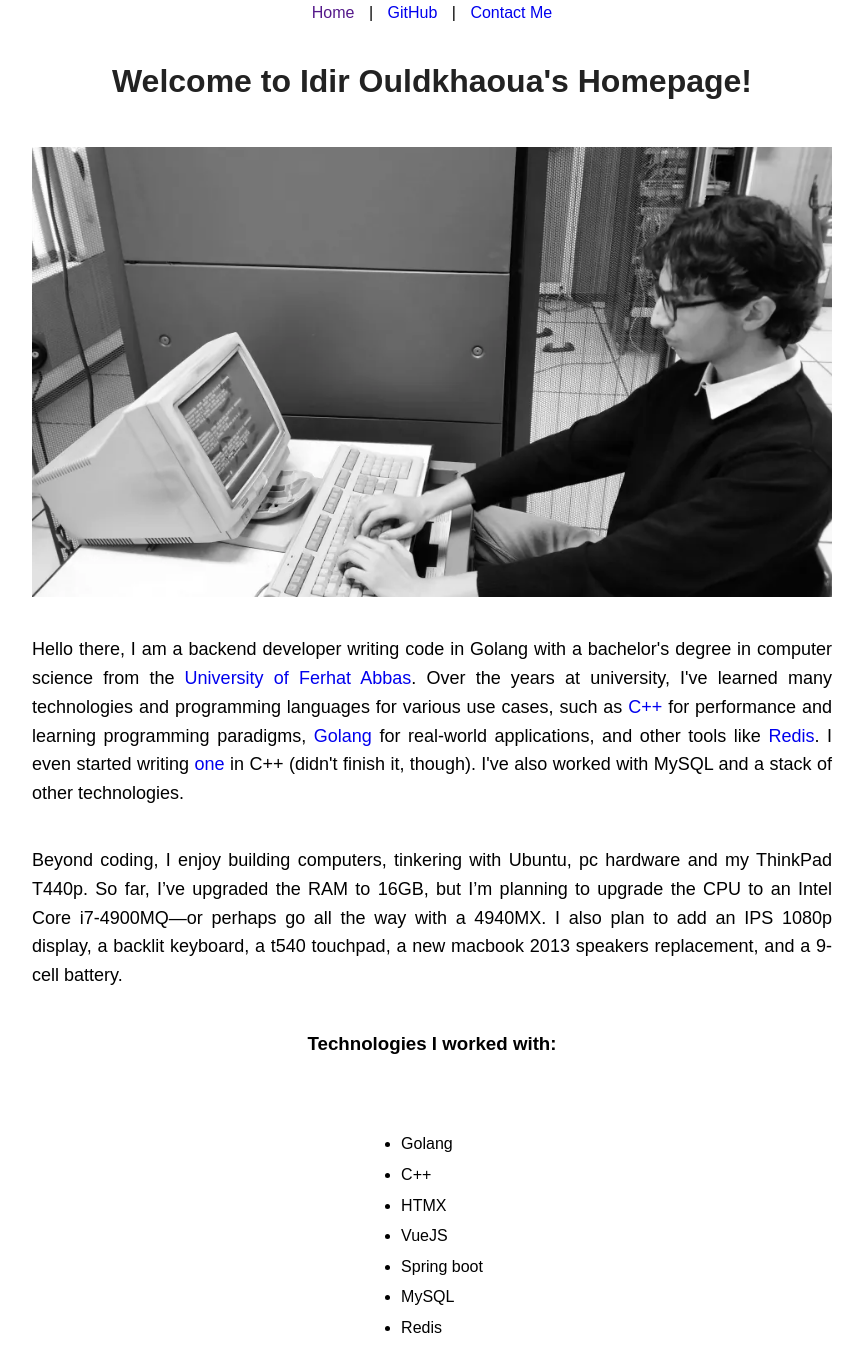
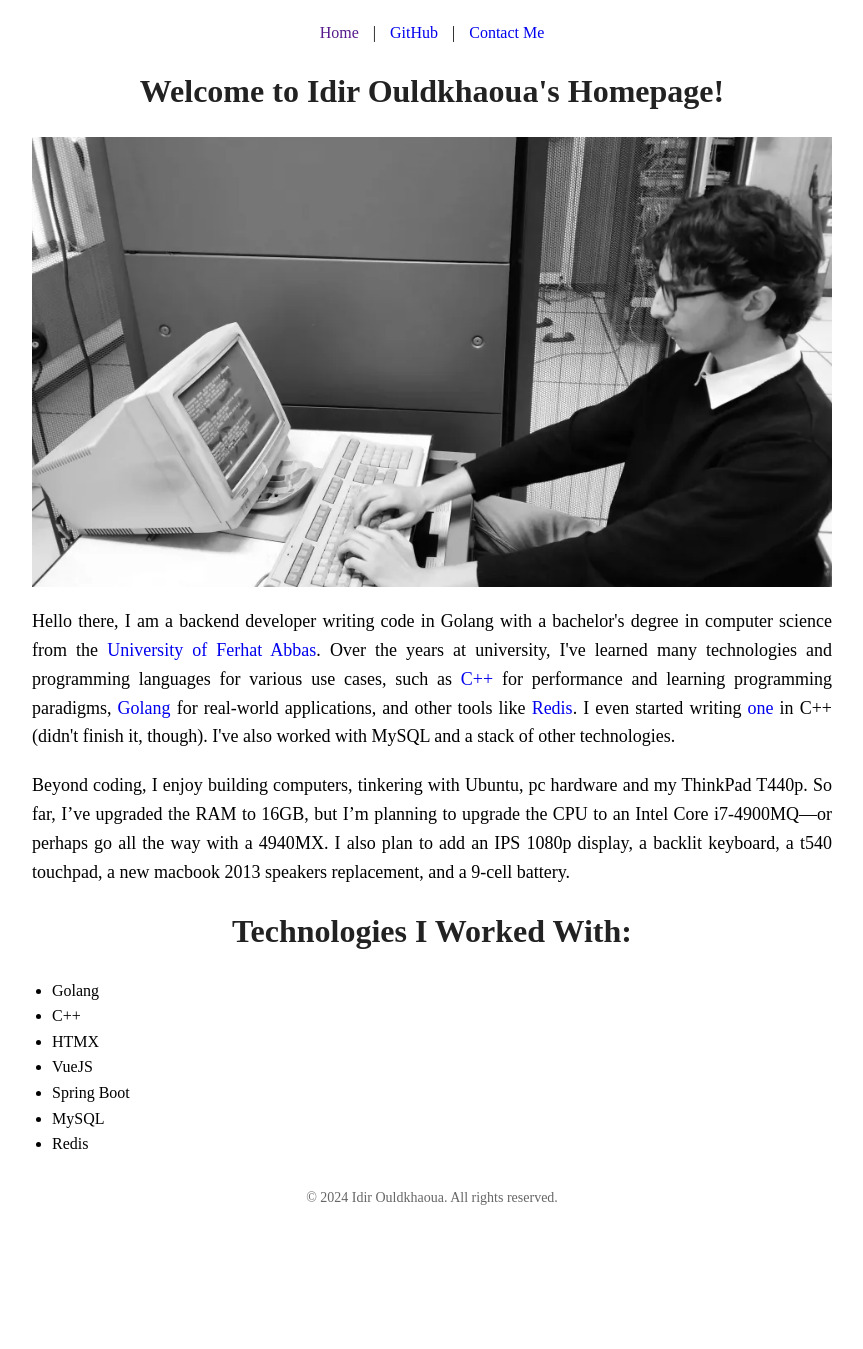
Before and after one commit to eDyrr/eDyrr.github.io, a plain HTML site: page index.html in a window 1280 px wide. Shown: the top 1349 px of the page, without its empty margins (208-1071 px from the left). After the commit the page ends 1229 px from the top, so only its background shows below. Drawn offline with nearby package versions, Linux system fonts and the light colour scheme.

Commit message:
adjustments

```diff
--- a/index.html
+++ b/index.html
@@ -12,14 +12,9 @@
         /* General Styling */
         body {
             margin: 0;
-            padding: 0;
-            display: flex;
-            flex-direction: column;
-            align-items: center;
-            justify-content: center;
-            min-height: 100vh;
-            font-family: Arial, sans-serif;
+            padding: 20px;
             line-height: 1.6;
+            text-align: center; /* Center the entire page content by default */
         }
 
         /* Navigation Bar */
@@ -39,28 +34,27 @@
         }
 
         /* Main Heading */
-        h1 {
+        h2 {
             font-size: 32px;
             color: #222;
-            text-align: center;
             margin: 10px 0 20px;
         }
 
         /* Image Styling */
         img {
             display: block;
-            width: 100%;
-            max-width: 800px;
+            width: 100%; /* Make the image the same width as the text */
+            max-width: 800px; /* Limit the maximum width to the same as the text */
             height: auto;
-            margin: 20px auto;
+            margin: 0 auto 20px; /* Center the image and add spacing below */
         }
 
         /* Paragraph Styling */
         p {
             max-width: 800px;
+            margin: 0 auto 20px;
             text-align: justify;
             font-size: 18px;
-            margin-bottom: 20px;
         }
 
         /* Anchor links inside paragraphs */
@@ -72,22 +66,19 @@
             text-decoration: underline;
         }
 
+        /* Left-Aligned Bullet Points */
+        ul {
+            text-align: left; /* Align bullet points to the left */
+            margin: 0 auto; /* Center the list within the page */
+            max-width: 800px; /* Keep consistent width */
+        }
+
         /* Footer Styling */
         footer {
             margin-top: 30px;
             text-align: center;
             font-size: 14px;
             color: #666;
-        }
-
-        /* Unordered List Styling */
-        ul {
-            list-style-type: disc;
-            padding-left: 20px;
-        }
-
-        li {
-            margin-bottom: 5px;
         }
     </style>
 </head>
@@ -100,7 +91,7 @@
     </nav>
 
     <!-- Main Heading -->
-    <h1>Welcome to Idir Ouldkhaoua's Homepage!</h1>
+    <h2>Welcome to Idir Ouldkhaoua's Homepage!</h2>
 
     <!-- Profile Image -->
     <img src="pfp.webp" alt="Idir Ouldkhaoua's profile picture">
@@ -124,20 +115,17 @@
         I also plan to add an IPS 1080p display, a backlit keyboard, a t540 touchpad, a new macbook 2013 speakers replacement, and a 9-cell battery.
     </p>
 
-    <h3>
-        Technologies I worked with:
-    </h3>
-    <p>
+    <!-- Technologies List -->
+    <h2>Technologies I Worked With:</h2>
     <ul>
         <li>Golang</li>
         <li>C++</li>
         <li>HTMX</li>
         <li>VueJS</li>
-            <li>Spring boot</li>
+        <li>Spring Boot</li>
         <li>MySQL</li>
         <li>Redis</li>
     </ul>
-    </p>
 
     <!-- Footer -->
     <footer>
```
Lines whose indentation alone changed are shown as unchanged.
